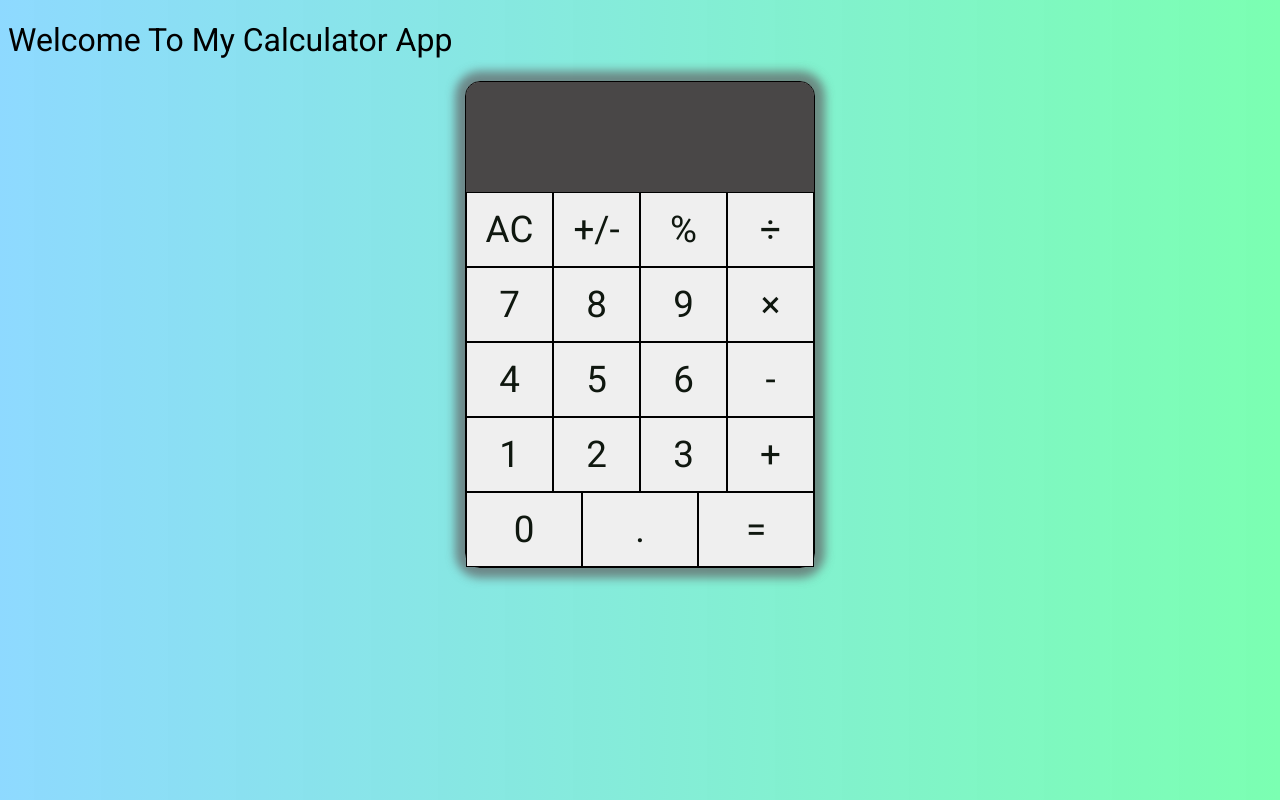
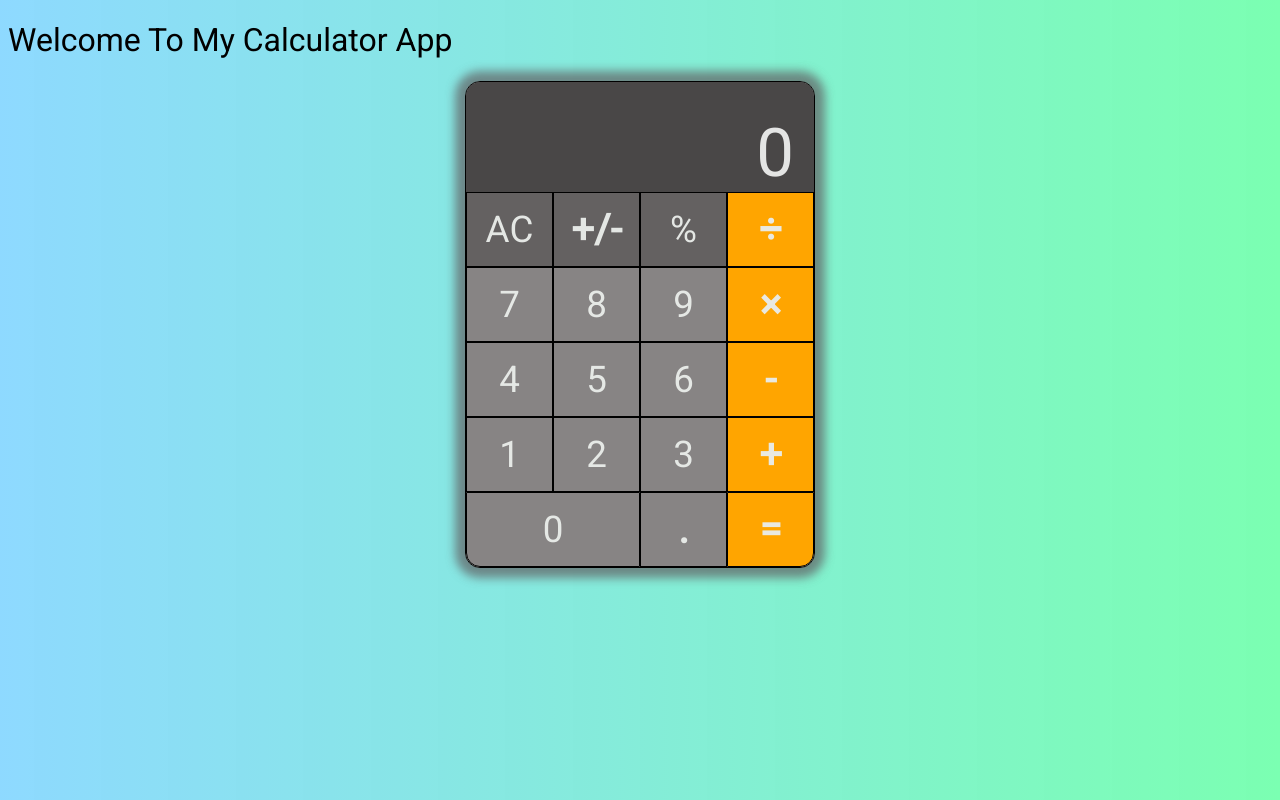
Before and after one commit to Faridun90/ReactCalculator, a React (Vite) app: page / in a window 1280 px wide. Built offline with nearby package versions, Linux system fonts and the light colour scheme.

Commit message:
Fixed styles, added useEffect for keybord

```diff
--- a/src/Button.jsx
+++ b/src/Button.jsx
@@ -1,8 +1,8 @@
 import React from "react";
 
-const Button = ({ label, value, onClick }) => {
+const Button = ({ label, value, onClick, styles }) => {
   return (
-    <button onClick={() => onClick(value)}>
+    <button onClick={() => onClick(value)} className={styles}>
       {label}
     </button>
   );
--- a/src/Calculator.css
+++ b/src/Calculator.css
@@ -58,7 +58,7 @@ button:hover {
 button {
   height: 75px;
   flex: 1 25%;
-  color: #070f07f7;
+  color: #e8ebe8f7;
   font-size: 2.3em;
   font-weight: 400;
   border: 1px solid black;
--- a/src/Calculator.jsx
+++ b/src/Calculator.jsx
@@ -1,14 +1,52 @@
-import { useState } from "react";
+import { useState, useEffect } from "react";
 import "./Calculator.css";
 import Button from "./Button";
 
 function Calculator() {
-  const [displayData, setDisplayData] = useState("");
+  const [displayData, setDisplayData] = useState("0");
+
+  useEffect(() => {
+    window.addEventListener("keydown", handleKeyDown);
+    return () => {
+      window.removeEventListener("keydown", handleKeyDown);
+    };
+  }, []);
+
+  const handleKeyDown = (event) => {
+    const { key } = event;
+
+    if (key === "Enter") {
+      handleButtonClick("=");
+    } else if (key === "Backspace") {
+      handleButtonClick("clear");
+    } else if (key in keyMappings) {
+      handleButtonClick(keyMappings[key]);
+    }
+  };
+
+  const keyMappings = {
+    "0": "0",
+    "1": "1",
+    "2": "2",
+    "3": "3",
+    "4": "4",
+    "5": "5",
+    "6": "6",
+    "7": "7",
+    "8": "8",
+    "9": "9",
+    "+": "+",
+    "-": "-",
+    "*": "*",
+    "/": "/",
+    ".": ".",
+    "=": "=",
+  };
 
   const handleButtonClick = (value) => {
     let updateDisplayData = displayData;
-
     if (value === "=") {
+      console.log(1);
       try {
         if (displayData.includes("%")) {
           updateDisplayData = handlePercentage(displayData);
@@ -19,11 +57,24 @@ function Calculator() {
         updateDisplayData = "Error";
       }
     } else if (value === "clear") {
-      updateDisplayData = "";
+      console.log(2);
+      updateDisplayData = "0";
+    } else if (value === "+/-") {
+      console.log(3);
+      updateDisplayData = flipSign(displayData);
     } else {
-      updateDisplayData += value;
+      console.log(4);
+      console.log(value);
+      if (displayData === "0") {
+        console.log(displayData);
+        console.log("A");
+        updateDisplayData = value;
+      } else {
+        console.log("B");
+        updateDisplayData += value;
+      }
     }
-
+    console.log("final upda53", updateDisplayData);
     setDisplayData(updateDisplayData);
   };
 
@@ -46,6 +97,14 @@ function Calculator() {
     return String(result);
   };
 
+  const flipSign = (value) => {
+    if (value.startsWith("-")) {
+      return value.substring(1);
+    } else {
+      return `-${value}`;
+    }
+  };
+
   return (
     <div>
       <h1>Welcome To My Calculator App</h1>
@@ -56,110 +115,115 @@ function Calculator() {
             label="AC"
             value="clear"
             onClick={handleButtonClick}
-            className="btn-clear dark-grey"
+            styles="btn-clear dark-grey"
           />
           <Button
             label="+/-"
             value="-"
             onClick={handleButtonClick}
-            className="btn-operator dark-grey"
+            styles="btn-operator dark-grey"
           />
           <Button
             label="%"
             value="%"
             onClick={handleButtonClick}
-            className="btn-percent dark-grey"
+            styles="btn-percent dark-grey"
           />
           <Button
             label="÷"
             value="/"
             onClick={handleButtonClick}
-            className="btn-operator"
+            styles="btn-operator"
           />
           <Button
             label="7"
             value="7"
             onClick={handleButtonClick}
-            className="btn-number"
+            styles="btn-number"
           />
           <Button
             label="8"
             value="8"
             onClick={handleButtonClick}
-            className="btn-number"
+            styles="btn-number"
           />
           <Button
             label="9"
             value="9"
             onClick={handleButtonClick}
-            className="btn-number"
+            styles="btn-number"
           />
-          <Button label="×" value="*" onClick={handleButtonClick} />
+          <Button
+            label="×"
+            value="*"
+            onClick={handleButtonClick}
+            styles="btn-operator"
+          />
           <Button
             label="4"
             value="4"
             onClick={handleButtonClick}
-            className="btn-number"
+            styles="btn-number"
           />
           <Button
             label="5"
             value="5"
             onClick={handleButtonClick}
-            className="btn-number"
+            styles="btn-number"
           />
           <Button
             label="6"
             value="6"
             onClick={handleButtonClick}
-            className="btn-number"
+            styles="btn-number"
           />
           <Button
             label="-"
             value="-"
             onClick={handleButtonClick}
-            className="btn-operator"
+            styles="btn-operator"
           />
           <Button
             label="1"
             value="1"
             onClick={handleButtonClick}
-            className="btn-number"
+            styles="btn-number"
           />
           <Button
             label="2"
             value="2"
             onClick={handleButtonClick}
-            className="btn-number"
+            styles="btn-number"
           />
           <Button
             label="3"
             value="3"
             onClick={handleButtonClick}
-            className="btn-number"
+            styles="btn-number"
           />
           <Button
             label="+"
             value="+"
             onClick={handleButtonClick}
-            class="btn-operator"
+            styles="btn-operator"
           />
           <Button
             label="0"
             value="0"
             onClick={handleButtonClick}
-            className="btn-number large"
+            styles="btn-number large"
           />
           <Button
             label="."
             value="."
             onClick={handleButtonClick}
-            className="btn-operator grey"
+            styles="btn-operator grey"
           />
           <Button
             label="="
             value="="
             onClick={handleButtonClick}
-            className="btn-equals"
+            styles="btn-equals"
           />
         </div>
       </div>
```
Also changed, not shown: .prettierrc.json (added).
